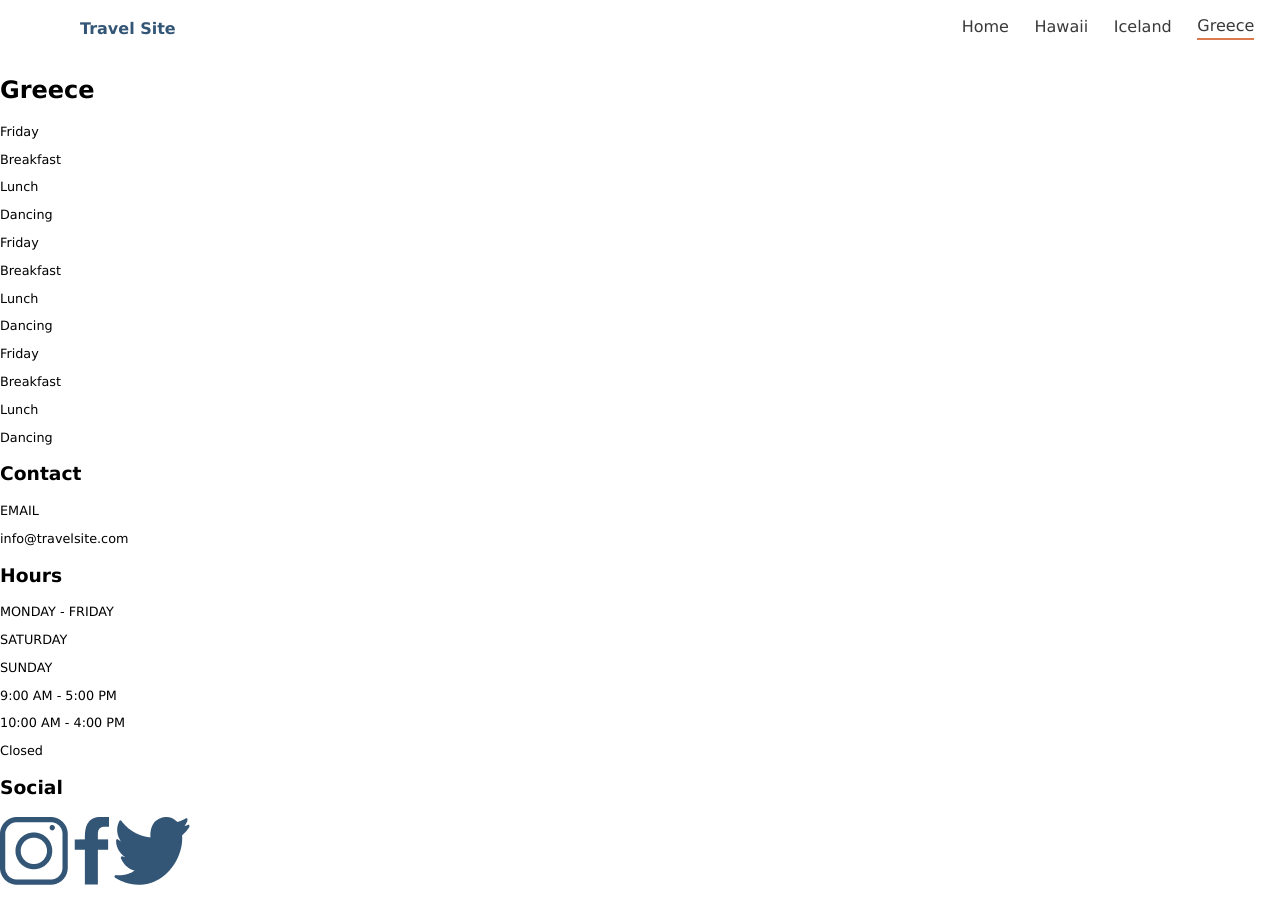
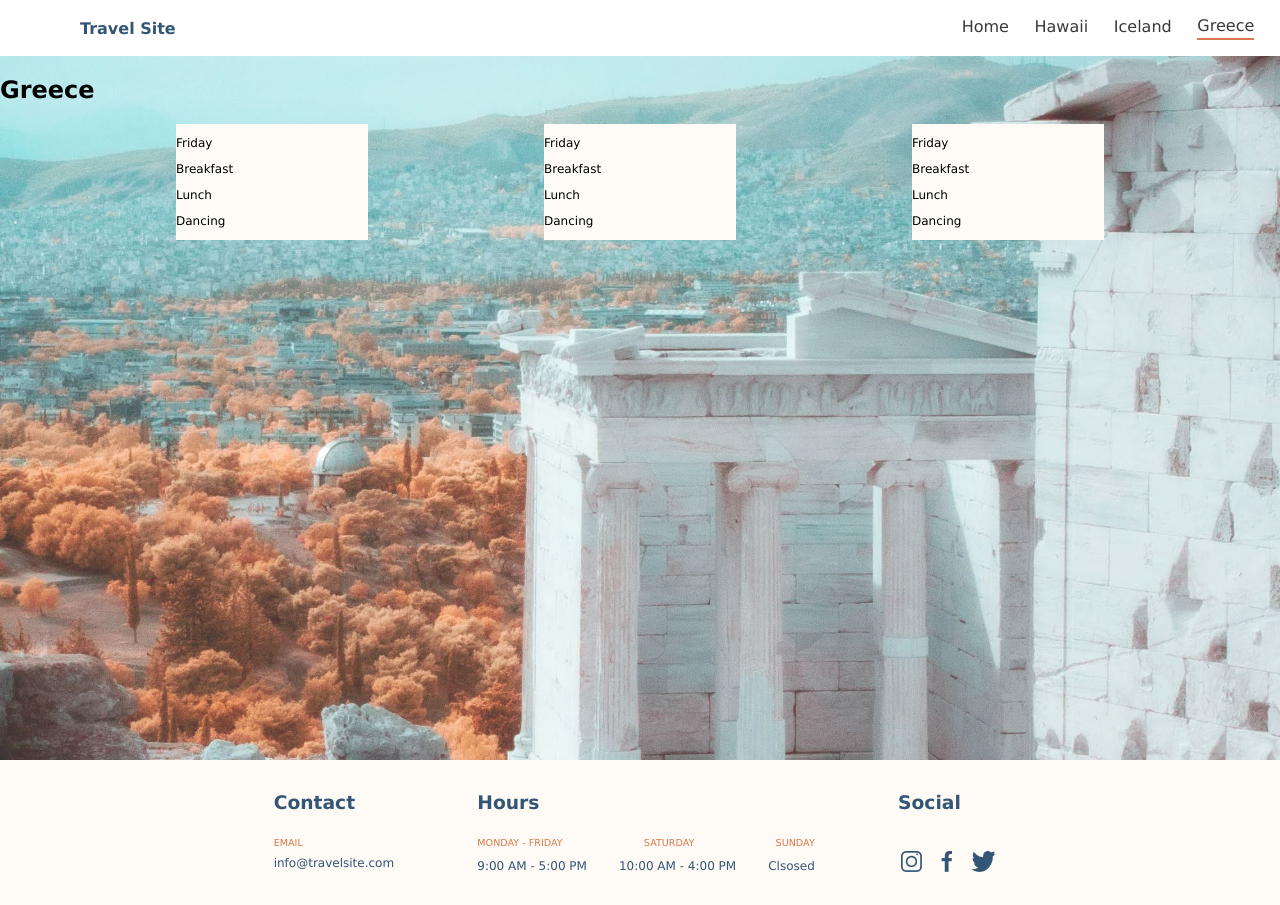
Before and after one commit to clarazhangg/clara-zhang-travelsite, a plain HTML site: page pages/greece.html in a window 1280 px wide. Drawn offline with Linux system fonts and the light colour scheme.

Commit message:
homepage-done__destinations-firstdraft

```diff
--- a/pages/greece.html
+++ b/pages/greece.html
@@ -35,103 +35,103 @@
 <!--nav end-->
 <!-- main start -->
 <main>
-
+    <div class="container">
+        <img class="background-image" src="../assets/Images/greece.jpg" alt="grece picture">
+        <section class="main-text__container">
             <h2>
                 Greece
             </h2>
 
+            <div class="card__container">
                 <section class="card">
                     <div class="card__title">
                         <p>Friday</p>
                     </div>
-
-        <div>
+                    <div class="card__food">
                         <p>
                             Breakfast
                         </p>
-
                         <p>
                             Lunch
                         </p>
-
                         <p>
                             Dancing
                         </p>
                     </div>
                 </section>
-
                 <section class="card">
                     <div class="card__title">
                         <p>Friday</p>
                     </div>
-
                     <div>
                         <p>
                             Breakfast
                         </p>
-
                         <p>
                             Lunch
                         </p>
-
                         <p>
                             Dancing
                         </p>
                     </div>
                 </section>
-
                 <section class="card">
                     <div class="card__title">
                         <p>Friday</p>
                     </div>
-
                     <div>
                         <p>
                             Breakfast
                         </p>
-
                         <p>
                             Lunch
                         </p>
-
                         <p>
                             Dancing
                         </p>
                     </div>
                 </section>
+            </div>
+        </section>
+    </div>
 
 </main>
 <!-- main end -->
    <!--footer-->
    <footer class="footer__container">
 
-    <div class="footer__address">
+    <div class="footer__contact">
         <h3 class="footer__title">Contact</h3>
-        <p class="footer__subtitle"> EMAIL</p>
-        <p>info@travelsite.com</p>
+        <p class="footer__day"> EMAIL</p>
+        <p class="footer__time">info@travelsite.com</p>
+    </div>
+    <div class="footer__hours">
+        <h3 class="footer__title">Hours</h3>
+        <div class="footer-hours--day">
+            <p class="footer__day">MONDAY - FRIDAY</p>
+            <p class="footer__day">SATURDAY</p>
+            <p class="footer__day">SUNDAY</p>
         </div>
 
-    <div class="footer__hours">
-        <h3 class="footer__title">Hours</h3>
-         <p class="footer__subtitle">MONDAY - FRIDAY</p>
-        <p class="footer__subtitle">SATURDAY</p>
-        <p class="footer__subtitle">SUNDAY</p>
-
-        <p>9:00 AM - 5:00 PM</p>
-        <p>10:00 AM - 4:00 PM</p>
-        <p>Closed</p>
+        <div class="footer-hours--time">
+            <p class="footer__time">9:00 AM - 5:00 PM</p>
+            <p class="footer__time">10:00 AM - 4:00 PM</p>
+            <p class="footer__time">Clsosed</p>
         </div>
 
+
+
+    </div>
     <div class="footer__social">
         <h3 class="footer__title">Social</h3>
         <a class="footer__social--link" href="www.instagram.com">
-            <img class="icon"src="../assets/Images/icon-instagram.png" alt="instagram">
+            <img class="icon" src="../assets/Images/icon-instagram.png" alt="instagram">
         </a>
         <a class="footer__social--link" href="www.facebook.com">
             <img class="icon" src="../assets/Images/icon-facebook.png" alt="facebook">
         </a>
         <a class="footer__social--link" href="www.twitter.com">
-            <img class="icon"src="../assets/Images/icon-twitter.png" alt="twitter">
+            <img class="icon" src="../assets/Images/icon-twitter.png" alt="twitter">
         </a>
     </div>
 
--- a/scss/destinations.scss
+++ b/scss/destinations.scss
@@ -1 +1,31 @@
 @use "./partials/global" as *;
+
+.container {
+  position: relative;
+  height: 44rem;
+  display: flex;
+  justify-content: center;
+  object-fit: cover;
+}
+
+.background-image {
+  width: 81rem;
+  height: 100%;
+  object-fit: cover;
+}
+
+.main-text__container {
+  position: absolute;
+  width: 100%;
+}
+
+.card__container {
+  display: flex;
+  align-items: center;
+  justify-content: space-evenly;
+}
+
+.card {
+  background-color: $baige-c;
+  width: 12rem;
+}
--- a/scss/main.scss
+++ b/scss/main.scss
@@ -63,7 +63,8 @@
 
   &__image {
     width: 13rem;
-    box-shadow: 0 5px 9px -1px rgba(0, 0, 0, 0.25);
+    box-shadow: blur(4px);
+    box-shadow: 0px 4px 4px 0px rgb(0 0 0 / 25%);
     border-radius: 5px;
   }
 
@@ -97,55 +98,3 @@
     right: 181px;
   }
 }
-
-// footer
-.footer {
-  &__container {
-    display: flex;
-    justify-content: center;
-    justify-content: space-evenly;
-    background-color: $baige-c;
-  }
-
-  &-hours--day {
-    display: flex;
-  }
-
-  &-hours--time {
-    display: flex;
-  }
-
-  &__subtitle {
-    color: $orange-c;
-  }
-
-  &__title {
-    margin: 2rem 0 0 0;
-    color: $blue-c;
-  }
-  &__social--link {
-    padding: 0rem;
-    margin: 0 0.2rem;
-  }
-
-  .icon {
-    width: 2rem;
-  }
-
-  &-background-image__link1 {
-    width: 90px;
-    top: 3rem;
-    left: -2rem;
-    position: absolute;
-    opacity: 25%;
-  }
-
-  &-background-image__link2 {
-    float: right;
-    width: 90px;
-    opacity: 25%;
-    position: absolute;
-    right: -2rem;
-    bottom: 4rem;
-  }
-}
--- a/scss/partials/_global.scss
+++ b/scss/partials/_global.scss
@@ -18,7 +18,7 @@ body {
 }
 
 p {
-  font-size: 0.8rem;
+  font-size: 0.75rem;
 }
 
 .navbar {
@@ -58,3 +58,50 @@ p {
 .current {
   border-bottom: solid 2px $orange-c;
 }
+
+// footer
+.footer {
+  &__container {
+    display: flex;
+    justify-content: center;
+    background-color: $baige-c;
+  }
+
+  &__hours {
+    margin: 0 4%;
+  }
+  &-hours--day {
+    display: flex;
+    justify-content: space-between;
+  }
+  &-hours--time {
+    display: flex;
+    justify-content: space-between;
+  }
+
+  &__day {
+    color: $orange-c;
+    margin: 1.5rem 2rem 0.2rem 0;
+    font-size: 0.6rem;
+  }
+
+  &__time {
+    margin: 0.5rem 2rem 2rem 0;
+    color: $blue-c;
+  }
+
+  &__title {
+    margin: 2rem 0 0 0;
+    color: $blue-c;
+  }
+  &__social--link {
+    padding: 0rem;
+    margin: 0 0.2rem;
+  }
+}
+
+.icon {
+  height: 1.3rem;
+  margin-top: 2.4rem;
+  margin-right: 0.5rem;
+}
```
Also changed, not shown: index.html (+11 -9 lines), pages/hawaii.html (+22 -17 lines), pages/iceland.html (+22 -17 lines), scss/destinations.css, scss/main.css, 2 other files. Lines whose indentation alone changed are shown as unchanged.
